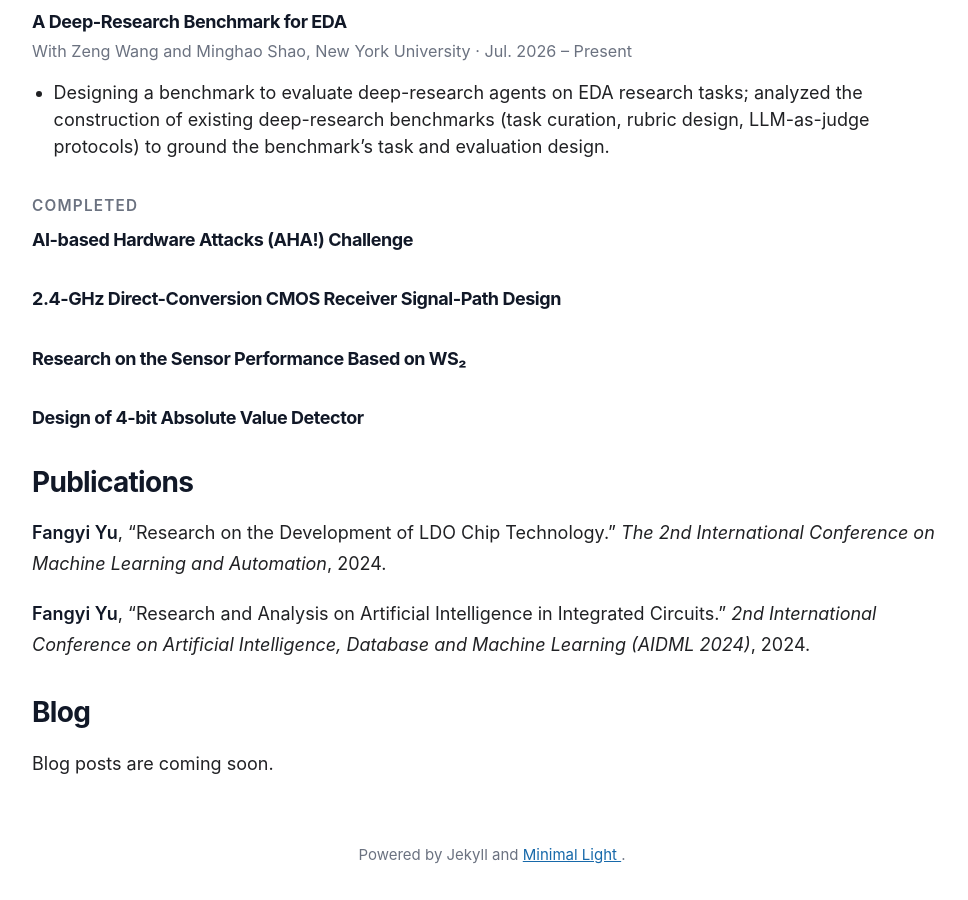
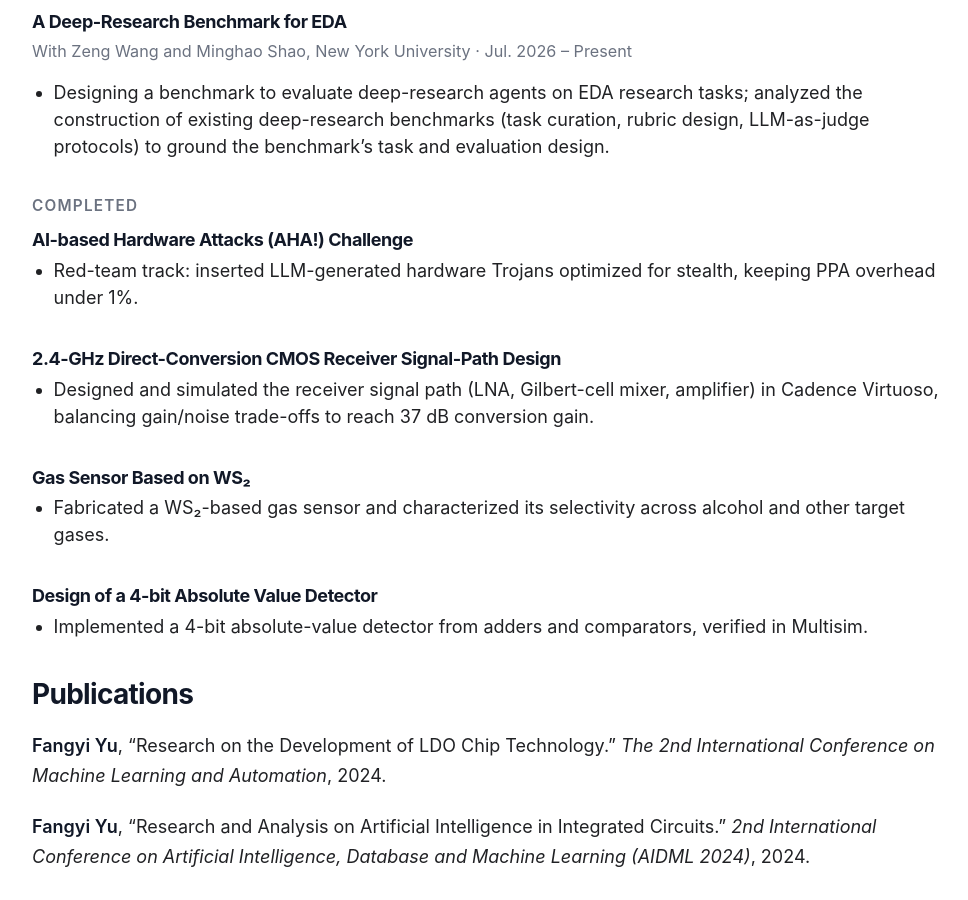
Before and after one commit to fangyiyu02/fangyiyu02.github.io, a Jekyll site: the page built from index.md, in a window 1280 px wide and 900 px high, scrolled down 1060 px. Shown: the whole window, without its empty margins (148-1116 px from the left). Built offline with Jekyll 4.4.1, drawn with Linux system fonts in a browser that asks for light colours; a style sheet for code colours, icons or effects is not loaded; our own code applies the rules of GitHub Pages for plain Markdown files.

Commit message:
Add details for completed hardware projects
Add a summary for each completed project and update the gas sensor and absolute-value detector titles.

```diff
--- a/index.md
+++ b/index.md
@@ -39,14 +39,26 @@ With Zeng Wang and Minghao Shao, New York University · Jul. 2026 – Present
 #### AI-based Hardware Attacks (AHA!) Challenge
 {: .project-title }
 
+{: .project-highlights }
+- Red-team track: inserted LLM-generated hardware Trojans optimized for stealth, keeping PPA overhead under 1%.
+
 #### 2.4-GHz Direct-Conversion CMOS Receiver Signal-Path Design
 {: .project-title }
 
-#### Research on the Sensor Performance Based on WS₂
+{: .project-highlights }
+- Designed and simulated the receiver signal path (LNA, Gilbert-cell mixer, amplifier) in Cadence Virtuoso, balancing gain/noise trade-offs to reach 37 dB conversion gain.
+
+#### Gas Sensor Based on WS₂
 {: .project-title }
 
-#### Design of 4-bit Absolute Value Detector
+{: .project-highlights }
+- Fabricated a WS₂-based gas sensor and characterized its selectivity across alcohol and other target gases.
+
+#### Design of a 4-bit Absolute Value Detector
 {: .project-title }
+
+{: .project-highlights }
+- Implemented a 4-bit absolute-value detector from adders and comparators, verified in Multisim.
 
 ## Publications
 
```
